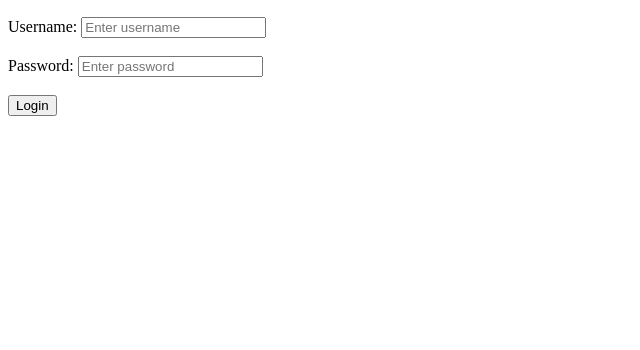
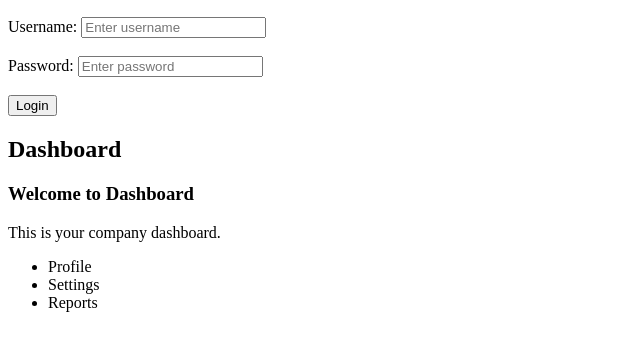
Before and after one commit to Sreelekha-v-u/company-login-portal, a plain HTML site: page index.html in a window 1280 px wide. Shown: the part 96-446 px from the top of the page, without its empty margins (0-640 px from the left). Drawn offline with Linux system fonts and the light colour scheme.

Commit message:
Added dashboard feature

```diff
--- a/index.html
+++ b/index.html
@@ -15,3 +15,15 @@
 
     <button type="submit">Login</button>
 </form>
+<h2>Dashboard</h2>
+
+<section>
+    <h3>Welcome to Dashboard</h3>
+    <p>This is your company dashboard.</p>
+
+    <ul>
+        <li>Profile</li>
+        <li>Settings</li>
+        <li>Reports</li>
+    </ul>
+</section>
```
